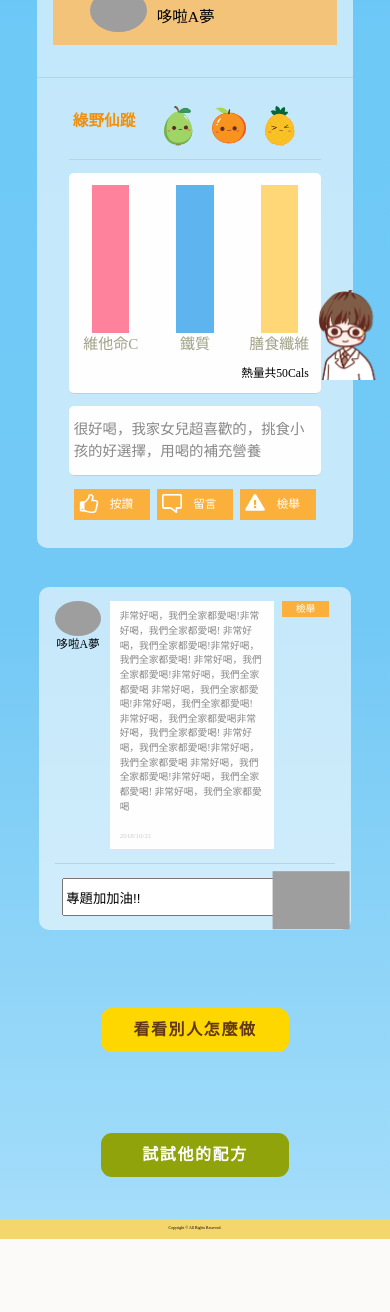
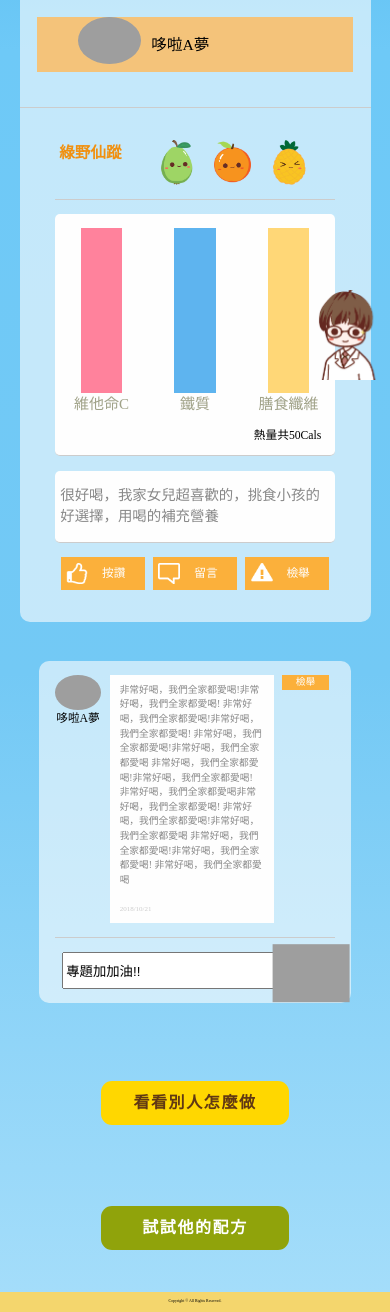
Before and after one commit to cherylHsueh/G4, a PHP site: page /blogIn.html in a window 390 px wide. Shown: the part 464-1776 px from the top of the page. Before the commit the page ends 1703 px from the top, so only its background shows below. Run offline with PHP 8.4, Linux system fonts and the light colour scheme; grey boxes are pictures that could not be loaded.

Commit message:
commit blog 微修

```diff
--- a/css/blog.css
+++ b/css/blog.css
@@ -505,10 +505,7 @@ body {
     height: 130px; }
   .blog_Heading {
     width: 90%;
-    margin: 10px auto 0;
-    border-top-right-radius: 10px;
-    border-top-left-radius: 10px;
-    background-color: #f5ba5b; }
+    margin: 10px auto 0; }
   .blog_Subheading {
     margin-bottom: 20px; }
   .blog_Rank {
@@ -893,9 +890,13 @@ body {
       transform: rotate(9deg);
       opacity: 0; } }
   .blogIn_Share {
-    margin: 5%; }
+    margin: 5% 0; }
     .blogIn_Share .blogIn_Headingbox {
-      position: relative; }
+      margin: 0 5%;
+      position: relative;
+      border-top-right-radius: 10px;
+      border-top-left-radius: 10px;
+      background-color: #f5ba5b; }
       .blogIn_Share .blogIn_Headingbox .blogIn_umbrellaguava {
         width: 20%;
         position: absolute;
@@ -1100,7 +1101,10 @@ body {
     background: #f2f848;
     background: linear-gradient(180deg, #f0f56c 1%, #e9fa7a 63%, rgba(122, 230, 69, 0.986432) 82%, #42f163 100%); }
   .blogSubmit_Headingbox .blog_Heading {
-    padding: 30px 0; }
+    padding: 30px 0;
+    border-top-right-radius: 10px;
+    border-top-left-radius: 10px;
+    background-color: #f5ba5b; }
   .blogSubmit_Container {
     margin: 0 5% 5%; }
   .blogSubmit_LeftBox {
@@ -1209,7 +1213,7 @@ body {
           color: #888; }
   form {
     text-align: center; }
-  .common_btn_first {
+    form .common_btn_first {
       margin-bottom: 50px; }
   .footer_wrapper {
     text-align: center; }
@@ -2119,7 +2123,7 @@ body {
           color: #888; }
   form {
     text-align: center; }
-  .common_btn_first {
+    form .common_btn_first {
       max-width: 300px;
       position: absolute;
       bottom: -5%;
--- a/sass/blog.scss
+++ b/sass/blog.scss
@@ -69,9 +69,9 @@ body {
         @extend %blog_title;
         width: 90%;
         margin: 10px auto 0;
-        border-top-right-radius: 10px;
-        border-top-left-radius: 10px;
-        background-color: #f5ba5b;
+        // border-top-right-radius: 10px;
+        // border-top-left-radius: 10px;
+        // background-color: #f5ba5b;
     }
 
     .blog_Subheading {
@@ -792,10 +792,15 @@ body {
 
     .blogIn_Share {
         // border: 1px solid #ccc;
-        margin: 5%;
+        margin: 5% 0;
 
         .blogIn_Headingbox {
-            position: relative;
+            margin: 0 5%;
+            // width: 90%;
+            position: relative;
+            border-top-right-radius: 10px;
+            border-top-left-radius: 10px;
+            background-color: #f5ba5b;
 
             .blogIn_umbrellaguava {
                 width: 20%;
@@ -1195,6 +1200,9 @@ body {
         .blog_Heading {
             @extend %blog_title;
             padding: 30px 0;
+            border-top-right-radius: 10px;
+            border-top-left-radius: 10px;
+            background-color: #f5ba5b;
         }
     }
 
@@ -1380,11 +1388,13 @@ body {
 
     form {
         text-align: center;
-    }
 
         .common_btn_first {
             margin-bottom: 50px;
         }
+    }
+
+
 
     .footer_wrapper {
         text-align: center;
@@ -3158,7 +3168,6 @@ body {
     form {
         // margin: 0 auto;
         text-align: center;
-    }
 
         .common_btn_first {
             max-width: 300px;
@@ -3182,6 +3191,9 @@ body {
 
             ;
         }
+    }
+
+
 
     .footer_wrapper {
         position: relative;
```
Lines whose indentation alone changed are shown as unchanged.
